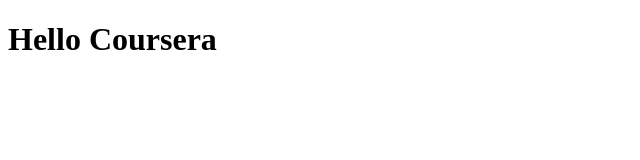
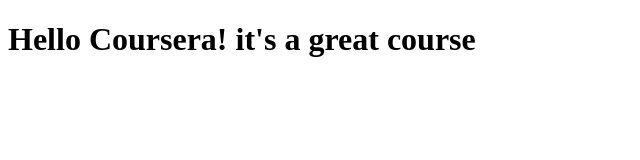
Before and after one commit to Hdawgg/coursera-test, a plain HTML site: page site/index.html in a window 1280 px wide. Shown: the whole page, without its empty margins (0-640 px from the left). Drawn offline with Linux system fonts and the light colour scheme.

Commit message:
Small addition to our page content

```diff
--- a/site/index.html
+++ b/site/index.html
@@ -6,6 +6,6 @@
 	<title> Hello Coursera</title>
 </head>
 <body>
-<h1> Hello Coursera</h1>
+<h1> Hello Coursera! it's a great course</h1>
 </body>
 </html>
```
